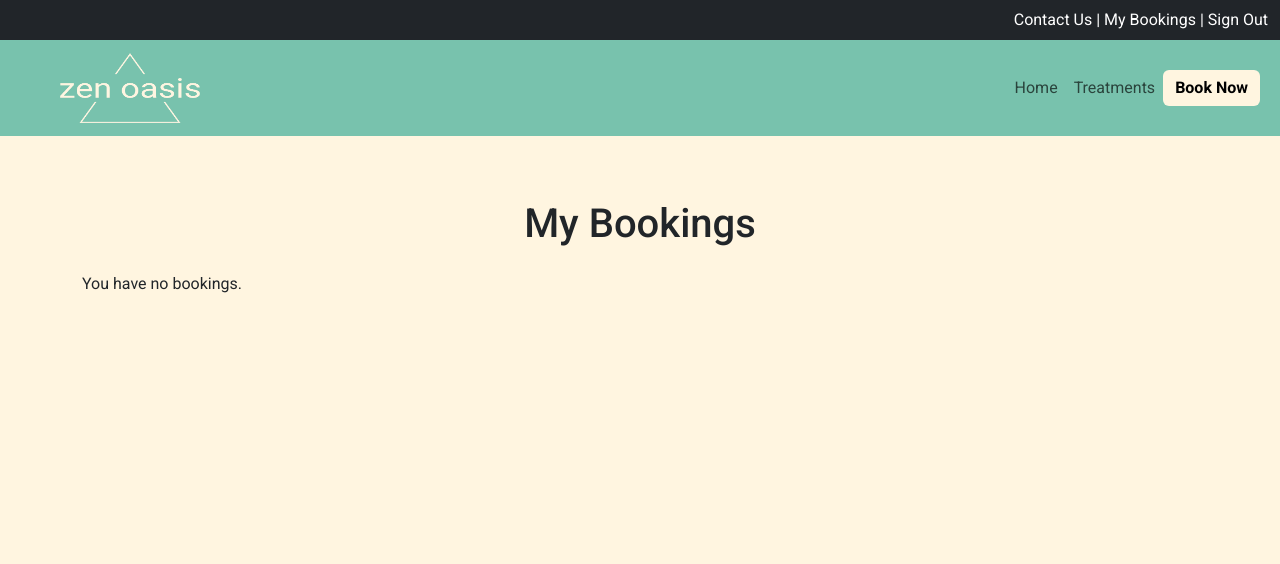
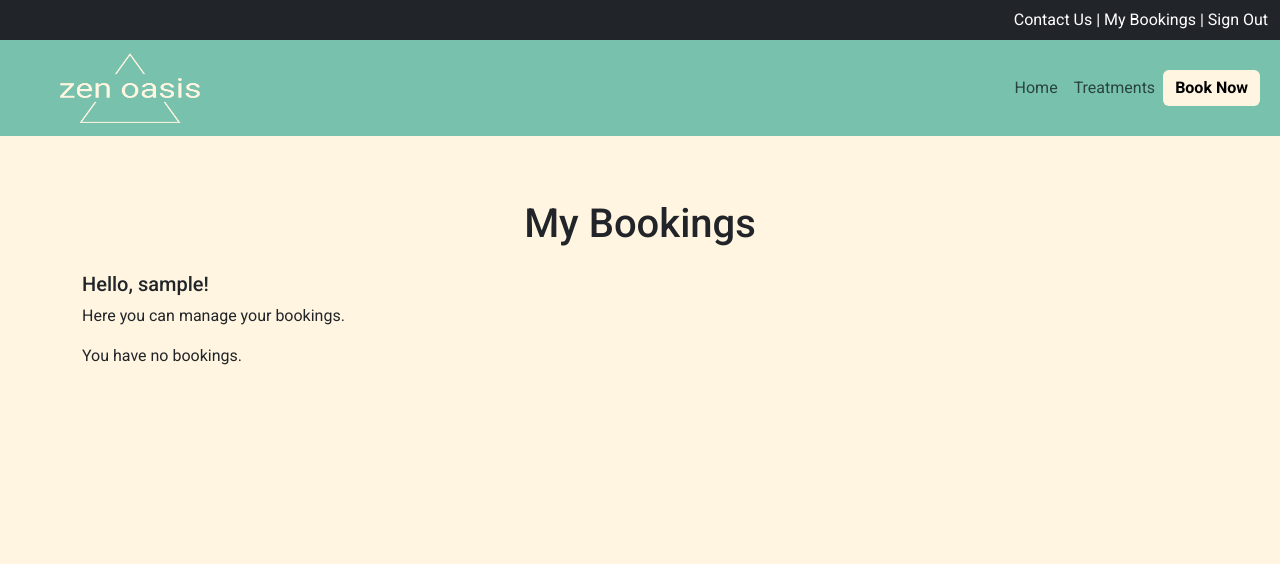
Before and after one commit to enniovilla/project-4-ci, a Django app: page /my_bookings/ in a window 1280 px wide. Shown: the top 564 px of the page. Run offline with Django 5.2, Linux system fonts and the light colour scheme; the visitor is signed in with stand-in values (Sample User, id 1); data that the repository does not hold is empty; some libraries are stand-ins or nearby versions.

Commit message:
Add hello message to the user

```diff
--- a/booking/templates/booking/my_bookings.html
+++ b/booking/templates/booking/my_bookings.html
@@ -16,6 +16,8 @@
     </div>
     {% endif %}
     <h1 class="mt-4 mb-4 text-center">My Bookings</h1>
+    <h5>Hello, {{ user }}!</h5>
+    <p>Here you can manage your bookings.</p>
     <div class="row">
         {% if bookings %}
         {% for booking in bookings %}
```
